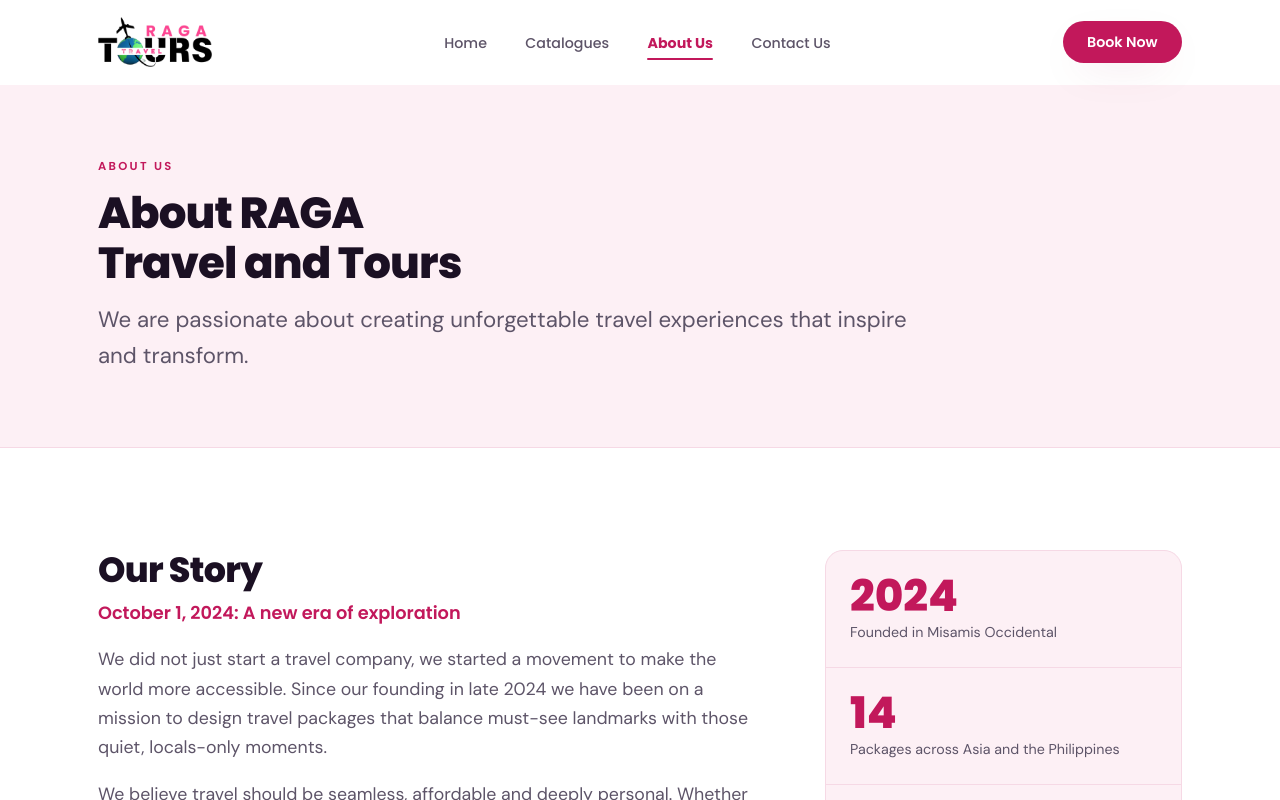
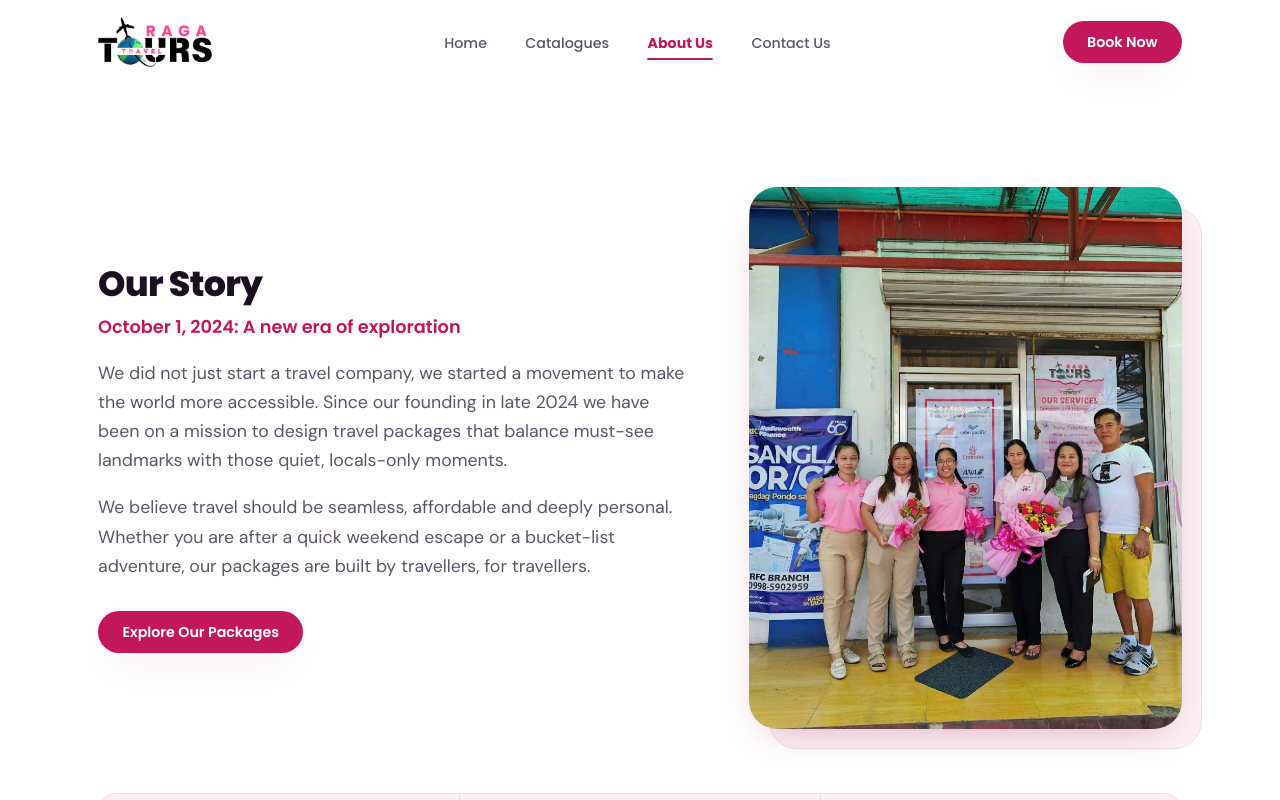
Before and after one commit to Foxbitely/RAGA-Travel-and-Tours-Website, a React (Vite) app in the folder website/frontend/RAGA/: page /about in a window 1280 px wide. Shown: the top 800 px of the page. Built offline with nearby package versions, Linux system fonts and the light colour scheme.

Commit message:
add images, update about page

```diff
--- a/website/frontend/RAGA/src/components/Hero.css
+++ b/website/frontend/RAGA/src/components/Hero.css
@@ -15,8 +15,8 @@
   position: absolute;
   inset: 0;
   z-index: -2;
-  background-color:var(--rose);
-  /* background-image: url('/images/window-view.jpg'); */
+  /*background-color:var(--rose);*/
+  background-image: url('/images/window-view.jpg');
   background-size: cover;
   background-position: center;
 }
--- a/website/frontend/RAGA/src/data/site.js
+++ b/website/frontend/RAGA/src/data/site.js
@@ -221,6 +221,8 @@ export const inclusions = ['Airfare', 'Hotel', 'Meals', 'Tour', 'Transfer'];
 
 export const story = {
   heading: 'Our Story',
+  image: '/images/about_us.jpg',
+  imageAlt: 'The RAGA Travel and Tours team',
   date: 'October 1, 2024: A new era of exploration',
   paragraphs: [
     'We did not just start a travel company, we started a movement to make the world more accessible. Since our founding in late 2024 we have been on a mission to design travel packages that balance must-see landmarks with those quiet, locals-only moments.',
--- a/website/frontend/RAGA/src/pages/About.css
+++ b/website/frontend/RAGA/src/pages/About.css
@@ -1,6 +1,9 @@
-.about__layout {
+/* ---------- Story + photo ---------- */
+
+.about__intro {
   display: grid;
   gap: clamp(2rem, 5vw, 3.5rem);
+  margin-bottom: clamp(2.5rem, 6vw, 4rem);
 }
 
 .about__h2 {
@@ -25,7 +28,22 @@
   margin-top: 0.75rem;
 }
 
-/* ---------- Stat panel ---------- */
+/* The photo is cropped to fill its frame, so any shape of
+   photo works — portrait, landscape or square. */
+.about__photo {
+  position: relative;
+  margin: 0;
+}
+
+.about__photo img {
+  width: 100%;
+  aspect-ratio: 4 / 3;
+  object-fit: cover;
+  border-radius: var(--radius-lg);
+  box-shadow: var(--shadow-md);
+}
+
+/* ---------- Stats row ---------- */
 
 .about__stats {
   display: grid;
@@ -34,7 +52,6 @@
   border: 1px solid var(--blush-line);
   border-radius: var(--radius);
   overflow: hidden;
-  align-content: start;
 }
 
 .about__stat {
@@ -57,10 +74,34 @@
   color: var(--ink-soft);
 }
 
+/* ---------- Wider screens ---------- */
+
+@media (min-width: 640px) {
+  .about__stats {
+    grid-template-columns: repeat(3, 1fr);
+  }
+}
+
 @media (min-width: 900px) {
-  .about__layout {
-    grid-template-columns: 1.3fr 0.7fr;
-    align-items: start;
+  .about__intro {
+    grid-template-columns: 1.15fr 0.85fr;
+    align-items: center;
     gap: 4rem;
   }
+
+  .about__photo img {
+    aspect-ratio: 4 / 5;
+  }
+
+  /* Soft blush block offset behind the photo — desktop only,
+     so it never touches the screen edge on a phone */
+  .about__photo::before {
+    content: '';
+    position: absolute;
+    inset: 1.25rem -1.25rem -1.25rem 1.25rem;
+    z-index: -1;
+    background: var(--blush);
+    border: 1px solid var(--blush-line);
+    border-radius: var(--radius-lg);
+  }
 }
--- a/website/frontend/RAGA/src/pages/About.jsx
+++ b/website/frontend/RAGA/src/pages/About.jsx
@@ -1,19 +1,12 @@
-import PageHeader from '../components/PageHeader';
 import Button from '../components/Button';
 import { story } from '../data/site';
 import './About.css';
 
 export default function About() {
   return (
-    <>
-      <PageHeader
-        eyebrow="About Us"
-        title="About RAGA Travel and Tours"
-        lead="We are passionate about creating unforgettable travel experiences that inspire and transform."
-      />
-
     <section className="section">
-        <div className="container about__layout">
+      <div className="container">
+        <div className="about__intro">
           <div className="about__prose">
             <h2 className="about__h2">{story.heading}</h2>
             <p className="about__date">{story.date}</p>
@@ -23,7 +16,14 @@ export default function About() {
             <Button to="/catalogues">Explore Our Packages</Button>
           </div>
 
-          <aside className="about__stats">
+          {story.image && (
+            <figure className="about__photo">
+              <img src={story.image} alt={story.imageAlt} loading="lazy" />
+            </figure>
+          )}
+        </div>
+
+        <div className="about__stats">
           <div className="about__stat">
             <span className="about__stat-value">2024</span>
             <span className="about__stat-label">Founded in Misamis Occidental</span>
@@ -36,9 +36,8 @@ export default function About() {
             <span className="about__stat-value">5</span>
             <span className="about__stat-label">Inclusions in every package</span>
           </div>
-          </aside>
+        </div>
       </div>
     </section>
-    </>
   );
 }
```
Also changed, not shown: website/frontend/RAGA/public/hero.png (deleted), website/frontend/RAGA/public/images/about_us.jpg (renamed from website/frontend/RAGA/public/images/bout us pic.jpg). Lines whose indentation alone changed are shown as unchanged.
